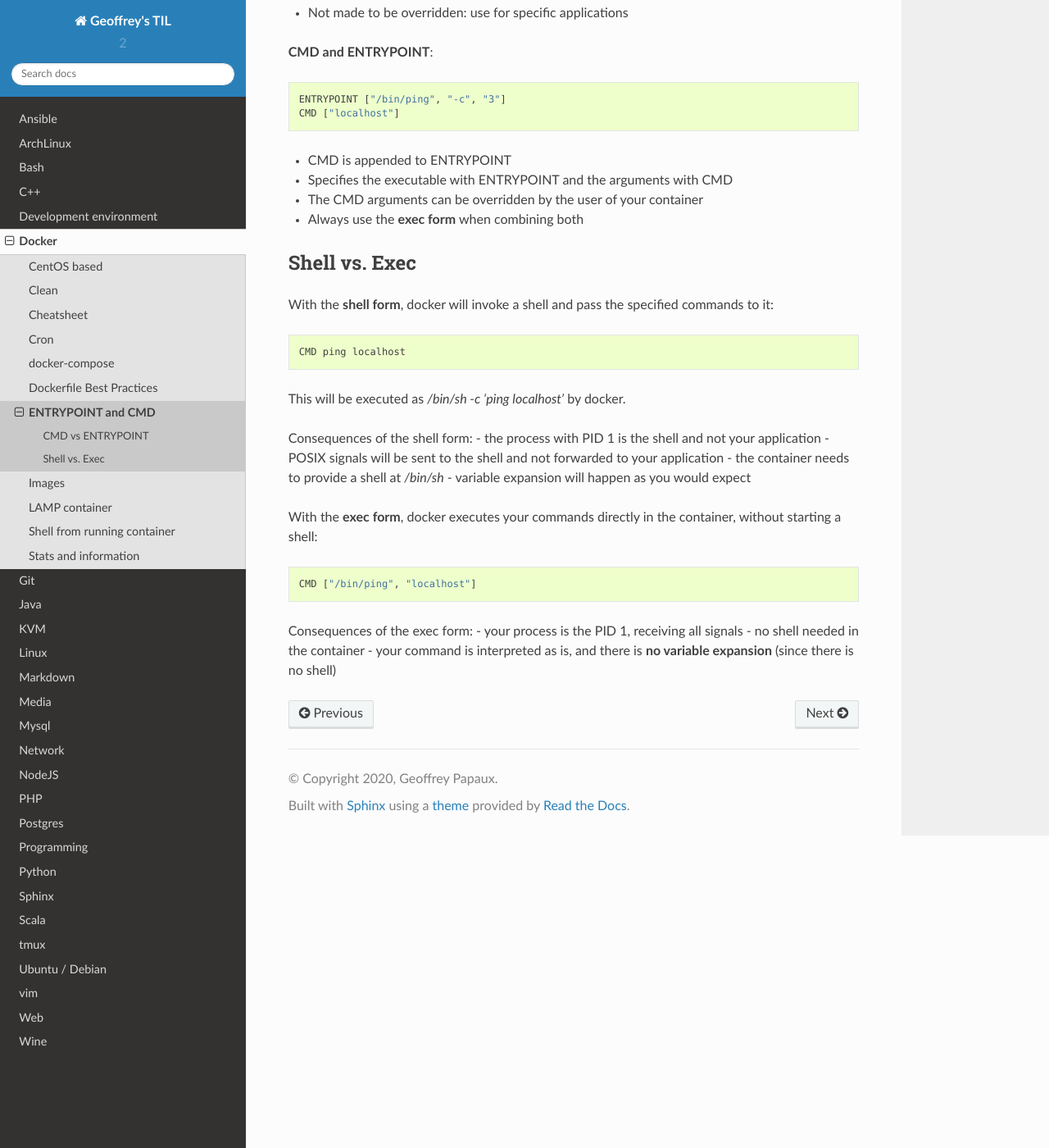
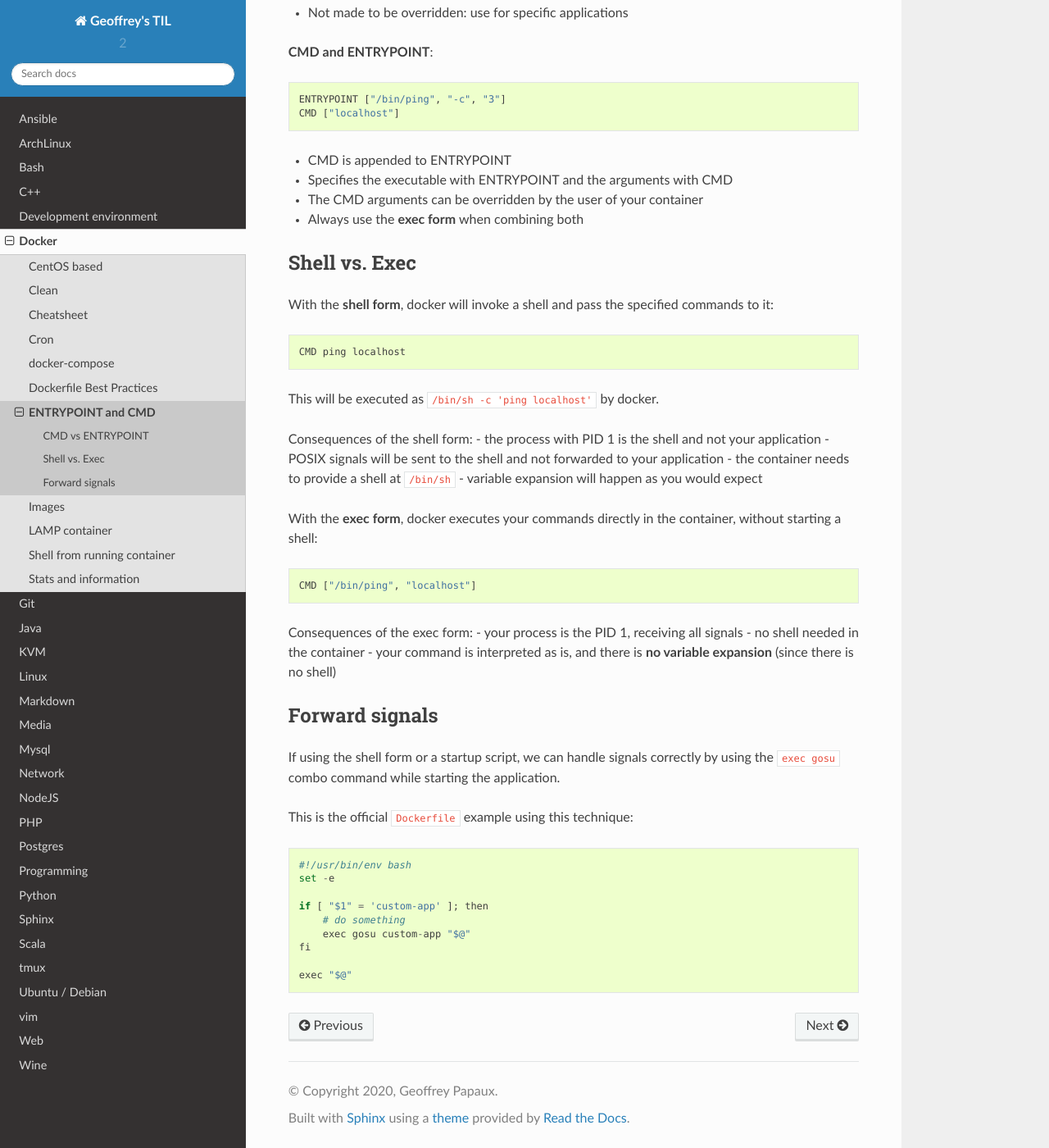
Before and after one commit to papaux/til, a Sphinx documentation site: the page built from source/docker/entrypoint-cmd.rst, in a window 1280 px wide and 1400 px high, scrolled down 489 px. Shown: the whole window at 82% size. Built offline with Sphinx 7.4.7 and the Read the Docs theme 2.0.0, drawn with Linux system fonts in a browser that asks for light colours; pages that are not in the unit, such as notebooks, are missing from menus.

Commit message:
docker: add exec gosu pattern

```diff
--- a/source/docker/entrypoint-cmd.rst
+++ b/source/docker/entrypoint-cmd.rst
@@ -34,12 +34,12 @@ With the **shell form**, docker will invoke a shell and pass the specified comma
 
   CMD ping localhost
 
-This will be executed as `/bin/sh -c 'ping localhost'` by docker.
+This will be executed as ``/bin/sh -c 'ping localhost'`` by docker.
 
 Consequences of the shell form:
 - the process with PID 1 is the shell and not your application
 - POSIX signals will be sent to the shell and not forwarded to your application
-- the container needs to provide a shell at `/bin/sh`
+- the container needs to provide a shell at ``/bin/sh``
 - variable expansion will happen as you would expect
 
 With the **exec form**, docker executes your commands directly in the container, without starting a shell::
@@ -50,3 +50,20 @@ Consequences of the exec form:
 - your process is the PID 1, receiving all signals
 - no shell needed in the container
 - your command is interpreted as is, and there is **no variable expansion** (since there is no shell)
+
+Forward signals
+~~~~~~~~~~~~~~~
+
+If using the shell form or a startup script, we can handle signals correctly by using the ``exec gosu`` combo command while starting the application.
+
+This is the official ``Dockerfile`` example using this technique::
+
+  #!/usr/bin/env bash
+  set -e
+
+  if [ "$1" = 'custom-app' ]; then
+      # do something
+      exec gosu custom-app "$@"
+  fi
+
+  exec "$@"
```
